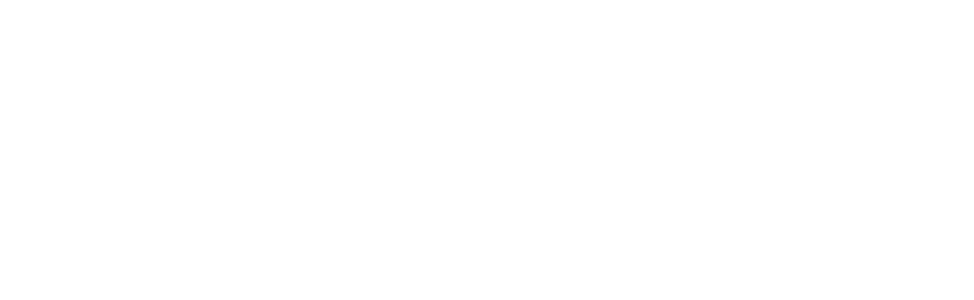
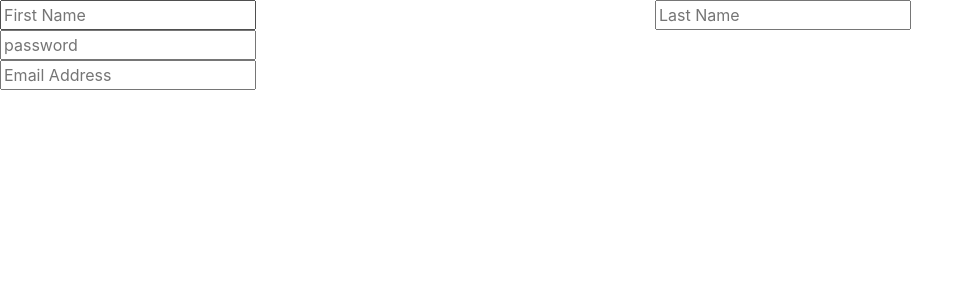
Before and after one commit to AnjaliKevadiya/phone-eats-first, a React (Create React App) app in the folder client/: page /signup in a window 1280 px wide. Shown: the top 300 px of the page, without its empty margins (0-974 px from the left). Built offline with nearby package versions, Linux system fonts and the light colour scheme.

Commit message:
created new sign up form

```diff
--- a/client/src/Components/SignUpForm/index.js
+++ b/client/src/Components/SignUpForm/index.js
@@ -1,8 +1,31 @@
 import React from "react";
+import "./style.css";
+import 'bootstrap/dist/css/bootstrap.min.css';
 
 const SignUpForm = () => {
     return (
-        <div></div>
+        <div className="row">
+        <form className="col s12">
+            <div className="row">
+                <div className="input-field col s6">
+                    <input placeholder="First Name" id="first_name" type="text" class="validate" />
+                </div>
+                <div className="input-field col s6">
+                    <input placeholder="Last Name" id="last_name" type="text" class="validate" />
+                </div>
+            </div>
+            <div className="row">
+                <div className="input-field col s12">
+                    <input placeholder="password" id="password" type="password" class="validate" />
+                </div>
+            </div>
+            <div className="row">
+                <div className="input-field col s12">
+                    <input placeholder="Email Address" id="email" type="email" class="validate" />
+                </div>
+            </div>
+        </form>
+    </div>
 
     );
 };
```
Also changed, not shown: client/src/Components/SignUpForm/style.css (added).
